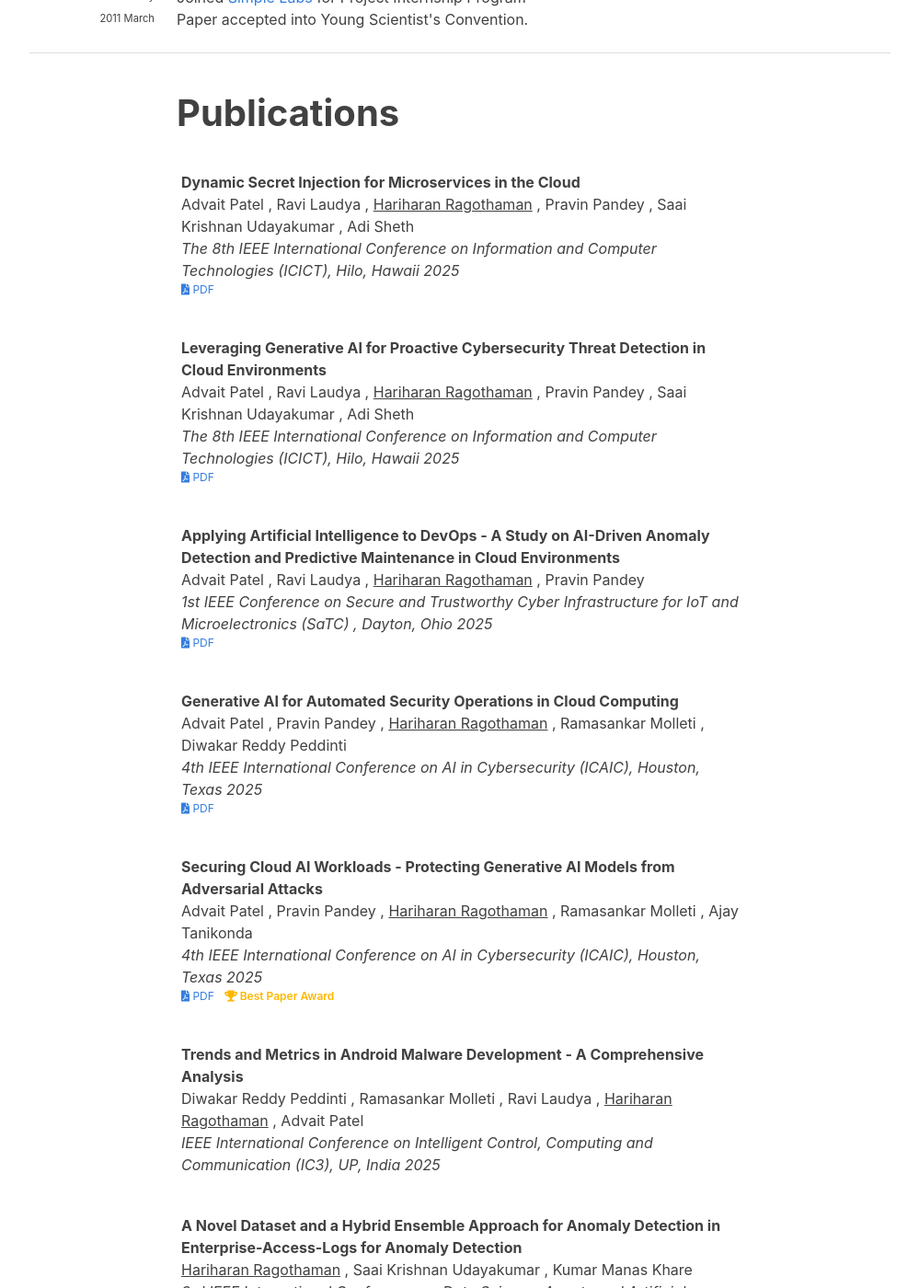
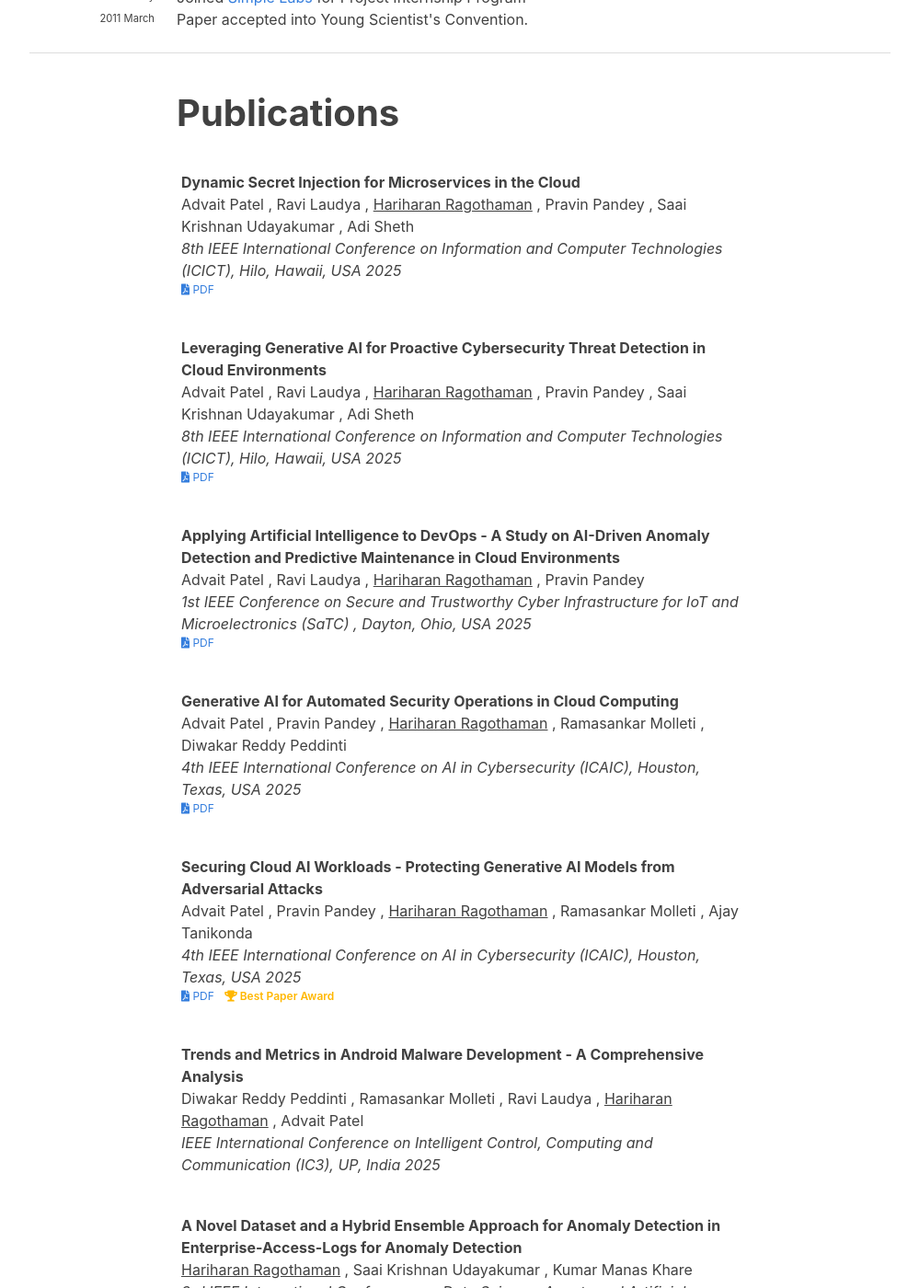
Before and after one commit to hariharanragothaman/hariharanragothaman.github.io, a Jekyll site: the page built from index.md, in a window 1280 px wide and 1400 px high, scrolled down 3531 px. Shown: the whole window at 92% size, without its empty margins (140-1139 px from the left). Built offline with Jekyll 4.4.1, drawn with Linux system fonts in a browser that asks for light colours; nearby versions of some CDN libraries; some web fonts are replaced; some of the changed text lies outside the part shown.

Commit message:
Polishes and Updates

```diff
--- a/_data/publications.yaml
+++ b/_data/publications.yaml
@@ -8,7 +8,7 @@
     - Saai Krishnan Udayakumar
     - Adi Sheth
   title: Dynamic Secret Injection for Microservices in the Cloud
-  venue: The 8th IEEE International Conference on Information and Computer Technologies (ICICT), Hilo, Hawaii
+  venue: 8th IEEE International Conference on Information and Computer Technologies (ICICT), Hilo, Hawaii, USA
   year: 2025
   type: conference
   pdf: https://www.icict.org/
@@ -22,7 +22,7 @@
     - Saai Krishnan Udayakumar
     - Adi Sheth
   title: Leveraging Generative AI for Proactive Cybersecurity Threat Detection in Cloud Environments
-  venue: The 8th IEEE International Conference on Information and Computer Technologies (ICICT), Hilo, Hawaii
+  venue: 8th IEEE International Conference on Information and Computer Technologies (ICICT), Hilo, Hawaii, USA
   year: 2025
   type: conference
   pdf: https://www.icict.org/
@@ -34,7 +34,7 @@
     - Hariharan Ragothaman
     - Pravin Pandey
   title: Applying Artificial Intelligence to DevOps - A Study on AI-Driven Anomaly Detection and Predictive Maintenance in Cloud Environments
-  venue: 1st IEEE Conference on Secure and Trustworthy Cyber Infrastructure for IoT and Microelectronics (SaTC) , Dayton, Ohio
+  venue: 1st IEEE Conference on Secure and Trustworthy Cyber Infrastructure for IoT and Microelectronics (SaTC) , Dayton, Ohio, USA
   year: 2025
   type: conference
   pdf: https://satcconf.com/
@@ -47,7 +47,7 @@
     - Ramasankar Molleti
     - Diwakar Reddy Peddinti
   title: Generative AI for Automated Security Operations in Cloud Computing
-  venue: 4th IEEE International Conference on AI in Cybersecurity (ICAIC), Houston, Texas
+  venue: 4th IEEE International Conference on AI in Cybersecurity (ICAIC), Houston, Texas, USA
   year: 2025
   type: conference
   pdf: https://ieeexplore.ieee.org/abstract/document/10849302
@@ -60,7 +60,7 @@
     - Ramasankar Molleti
     - Ajay Tanikonda
   title: Securing Cloud AI Workloads - Protecting Generative AI Models from Adversarial Attacks
-  venue: 4th IEEE International Conference on AI in Cybersecurity (ICAIC), Houston, Texas
+  venue: 4th IEEE International Conference on AI in Cybersecurity (ICAIC), Houston, Texas, USA
   year: 2025
   award: Best Paper Award
   type: conference
@@ -107,7 +107,7 @@
     - Amit Bharadwaj
     - Prashant Singh Rana
   title: Analysis of Prediction Models and Region of Interest Detection Techniques for Optimized Image Classification
-  venue: 6th International Conference on Communication and Intelligent Systems (ICCIS-2024), NIT Bhopal
+  venue: 6th International Conference on Communication and Intelligent Systems (ICCIS-2024), NIT Bhopal, India
   year: 2024
   type: conference
   pdf:
```
